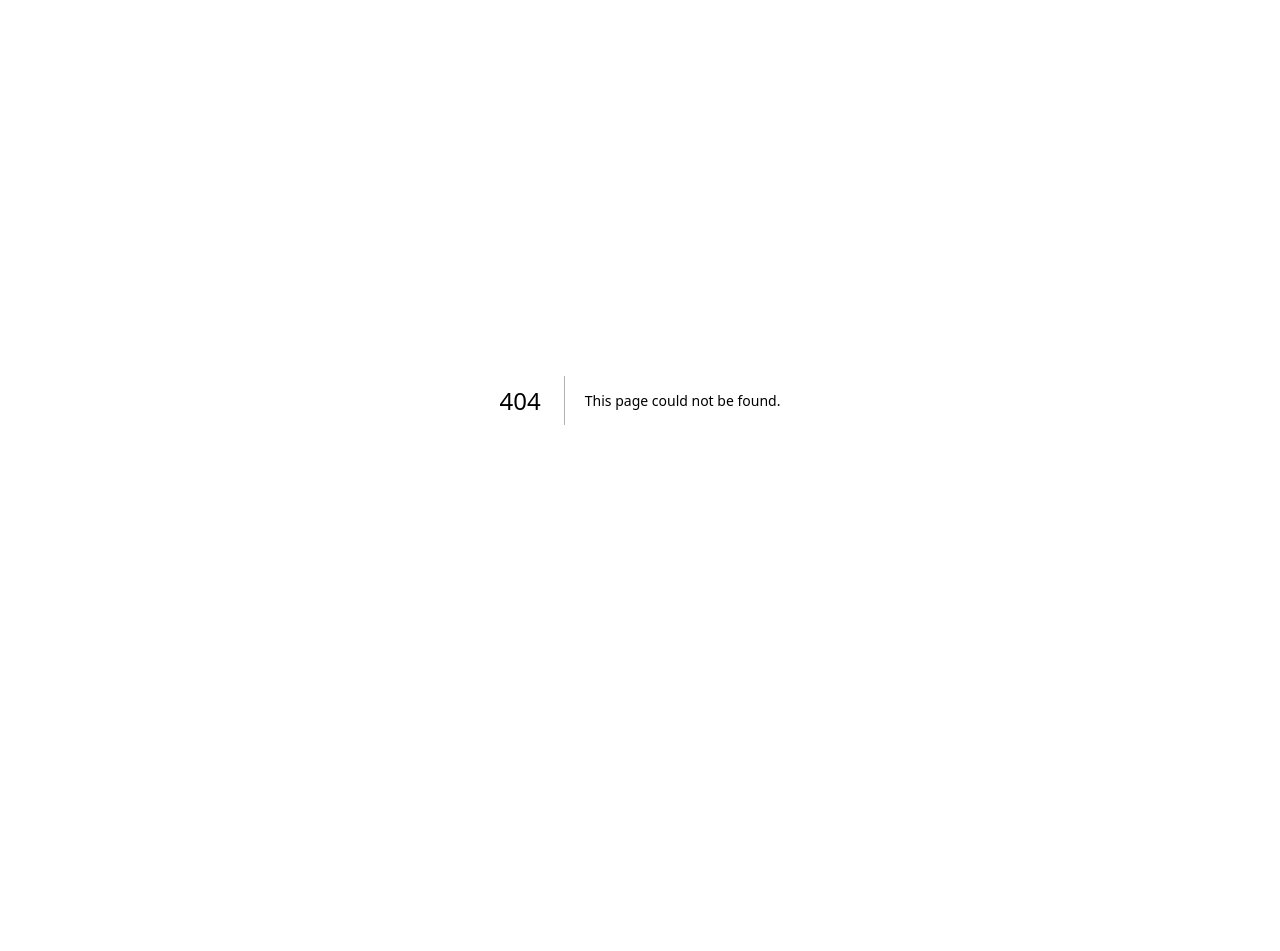
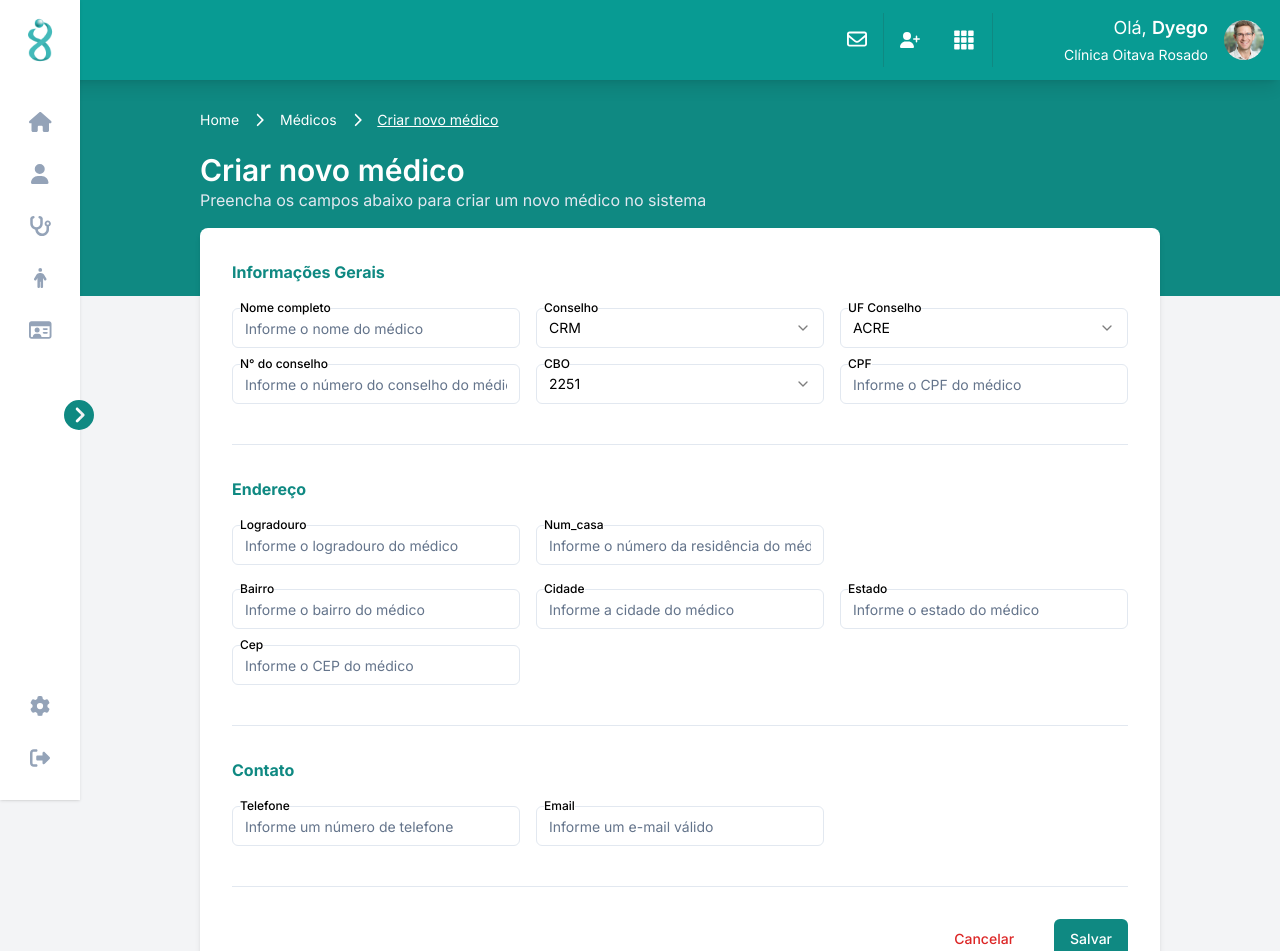
Before and after one commit to vynijales/OitavaRosado-frontend, a Next.js app: page /doctors/add in a window 1280 px wide. Before the commit this address had no page. Shown: the top 951 px of the page. Before the commit the page ends 800 px from the top, so only its background shows below. Built offline with nearby package versions, Linux system fonts and the light colour scheme.

Commit message:
feat: criar página de adicionar médicos

```diff
--- /dev/null
+++ b/src/app/(admin)/(meaningful)/doctors/add/page.tsx
@@ -0,0 +1,191 @@
+"use client";
+
+import Breadcrumbs from "@/components/layout/Breadcrumbs";
+import { LabeledInput } from "@/components/widgets/LabeledInput";
+import { LabeledSelect } from "@/components/widgets/LabeledSelect";
+import { LabeledTextArea } from "@/components/widgets/LabeledTextArea";
+import { Button } from "@/components/ui/button";
+import { Separator } from "@/components/ui/separator";
+import { Link } from "lucide-react";
+
+import { estados } from "@/utils/constants";
+
+export default function Page() {
+    const items = [
+        { text: "Home", link: "/home" },
+        { text: "Médicos", link: "/doctors" },
+        { text: "Criar novo médico", link: "/doctors/add" },
+    ];
+    return (<>
+        <Breadcrumbs items={items} />
+        <div>
+            <div className="flex justify-between items-center">
+                <div
+                    id="text-header"
+                    className="text-white py-4">
+                    <h1 className="text-3xl font-semibold">Criar novo médico </h1>
+                    <h2 className="text-slate-200">Preencha os campos abaixo para criar um novo médico no sistema</h2>
+                </div>
+            </div>
+            <div
+                id="container"
+                className="w-full h-full flex flex-col gap-8 bg-white p-8 rounded-lg shadow-md"
+            >
+
+                <section
+                    id="informacoes_gerais"
+                    className="flex flex-col gap-6"
+                >
+                    <h3 className="w-full font-bold text-primary">Informações Gerais</h3>
+
+                    <div
+                        className="grid grid-cols-1 xl:grid-cols-3 justify-between gap-4"
+                    >
+                        <LabeledInput
+                            name="nome"
+                            label="Nome completo"
+                            type="text"
+                            placeholder="Informe o nome do médico"
+                        />
+
+                        <LabeledSelect
+                            name="conselho"
+                            label="Conselho"
+                            options={[
+                                { value: "CRM", label: "CRM" },
+                                { value: "CRO", label: "CRO" },
+                                { value: "CRF", label: "CRF" },
+                            ]}
+                        />
+
+                        <LabeledSelect
+                            name="uf_conselho"
+                            label="UF Conselho"
+                            options={estados}
+                        />
+
+                        <LabeledInput
+                            name="num_conselho"
+                            label="N° do conselho"
+                            type="text"
+                            placeholder="Informe o número do conselho do médico"
+                        />
+
+                        <LabeledSelect
+                            name="cbo"
+                            label="CBO"
+                            options={[
+                                { value: "2251", label: "2251" },
+                                { value: "2252", label: "2252" },
+                                { value: "2253", label: "2253" },
+                            ]}
+                        />
+
+                        <LabeledInput
+                            name="cpf"
+                            label="CPF"
+                            type="text"
+                            placeholder="Informe o CPF do médico"
+                        />
+                    </div>
+                    <Separator className="mt-4" />
+                </section>
+
+                <section
+                    id="endereco"
+                    className="flex flex-col gap-6"
+                >
+                    <h3 className="w-full font-bold text-primary">Endereço</h3>
+
+                    <div
+                        className="grid grid-cols-1 xl:grid-cols-3 justify-between gap-4"
+                    >
+                        <LabeledInput
+                            name="logradouro"
+                            type="text"
+                            placeholder="Informe o logradouro do médico"
+                        />
+
+                        <LabeledInput
+                            name="num_casa"
+                            placeholder="Informe o número da residência do médico"
+                            type="text"
+                        />
+                    </div>
+                    <div
+                        className="grid grid-cols-1 xl:grid-cols-3 justify-between gap-4"
+                    >
+                        <LabeledInput
+                            name="bairro"
+                            type="text"
+                            placeholder="Informe o bairro do médico"
+                        />
+
+                        <LabeledInput
+                            name="cidade"
+                            type="text"
+                            placeholder="Informe a cidade do médico"
+                        />
+
+                        <LabeledInput
+                            name="estado"
+                            type="text"
+                            placeholder="Informe o estado do médico"
+                        />
+                        <LabeledInput
+                            name="cep"
+                            type="text"
+                            placeholder="Informe o CEP do médico"
+                        />
+                    </div>
+                    <Separator className="mt-4" />
+                </section>
+
+                <section
+                    id="contato"
+                    className="flex flex-col gap-6"
+                >
+                    <h3 className="w-full font-bold text-primary">Contato</h3>
+
+                    <div
+                        className="grid grid-cols-1 xl:grid-cols-3 justify-between gap-4"
+                    >
+                        <LabeledInput
+                            name="telefone"
+                            type="tel"
+                            placeholder="Informe um número de telefone"
+                        />
+
+                        <LabeledInput
+                            name="email"
+                            type="email"
+                            placeholder="Informe um e-mail válido"
+                        />
+                    </div>
+                    <Separator className="mt-4" />
+                </section>
+
+                <div
+                    id="buttons"
+                    className="flex justify-end gap-4"
+                >
+                    <Button
+                        className="w-full xl:w-auto xl:px-6"
+                        variant={"cancel"}
+                        onClick={() => history.back()}
+                    >
+                        Cancelar
+                    </Button>
+                    <Button
+                        type="submit"
+                        className="bg-primary text-white"
+                    >
+                        Salvar
+                    </Button>
+                </div>
+            </div>
+        </div>
+    </>
+    );
+
+}
--- a/src/app/(admin)/(meaningful)/doctors/page.tsx
+++ b/src/app/(admin)/(meaningful)/doctors/page.tsx
@@ -1,11 +1,11 @@
 import Breadcrumbs from "@/components/layout/Breadcrumbs";
 import DataTable from "@/components/ui/DataTable";
+import { Button } from "@/components/ui/button";
 import { Medico } from "@/types/medico";
+import Link from "next/link";
 
 import { columns } from "./DataTableDoctors";
-import { Button } from "@/components/ui/button";
 import { fakeData } from "./fakeData";
-
 
 // This is some fake data to show in the table.
 const data: Medico[] = fakeData;
@@ -28,8 +28,16 @@ export default function Page() {
                         <h2 className="text-slate-200">Gerencie com eficiência e segurança os dados do sistema</h2>
                     </div>
                     <div className="flex gap-4">
-                    <Button className="bg-white hover:bg-white font-bold text-primary hover:text-primary hover:opacity-90">Novo Médico Solicitante</Button>
-                    <Button className="bg-white hover:bg-white font-bold text-primary hover:text-primary hover:opacity-90">Novo Médico Executante</Button>
+                        <Link
+                            href="/doctors/add"
+                            className="bg-white hover:bg-white font-bold text-primary hover:opacity-90 border rounded-md p-2">
+                            Novo Médico Solicitante
+                        </Link>
+                        <Link
+                            href="/doctors/add"
+                            className="bg-white hover:bg-white font-bold text-primary hover:opacity-90 border rounded-md p-2">
+                            Novo Médico Executante
+                        </Link>
                     </div>
 
                 </div>
--- /dev/null
+++ b/src/utils/constants.tsx
@@ -0,0 +1,29 @@
+export const estados = [
+    {value: "AC", label: "ACRE"},
+    {value: "AL", label: "ALAGOAS"},
+    {value: "AP", label: "AMAPÁ"},
+    {value: "AM", label: "AMAZONAS"},
+    {value: "BA", label: "BAHIA"},
+    {value: "CE", label: "CEARÁ"},
+    {value: "DF", label: "DISTRITO FEDERAL"},
+    {value: "ES", label: "ESPÍRITO SANTO"},
+    {value: "GO", label: "GOIÁS"},
+    {value: "MA", label: "MARANHÃO"},
+    {value: "MT", label: "MATO GROSSO"},
+    {value: "MS", label: "MATO GROSSO DO SUL"},
+    {value: "MG", label: "MINAS GERAIS"},
+    {value: "PA", label: "PARÁ"},
+    {value: "PB", label: "PARAÍBA"},
+    {value: "PR", label: "PARANÁ"},
+    {value: "PE", label: "PERNAMBUCO"},
+    {value: "PI", label: "PIAUÍ"},
+    {value: "RJ", label: "RIO DE JANEIRO"},
+    {value: "RN", label: "RIO GRANDE DO NORTE"},
+    {value: "RS", label: "RIO GRANDE DO SUL"},
+    {value: "RO", label: "RONDÔNIA"},
+    {value: "RR", label: "RORAIMA"},
+    {value: "SC", label: "SANTA CATARINA"},
+    {value: "SP", label: "SÃO PAULO"},
+    {value: "SE", label: "SERGIPE"},
+    {value: "TO", label: "TOCANTINS"},
+]
```
